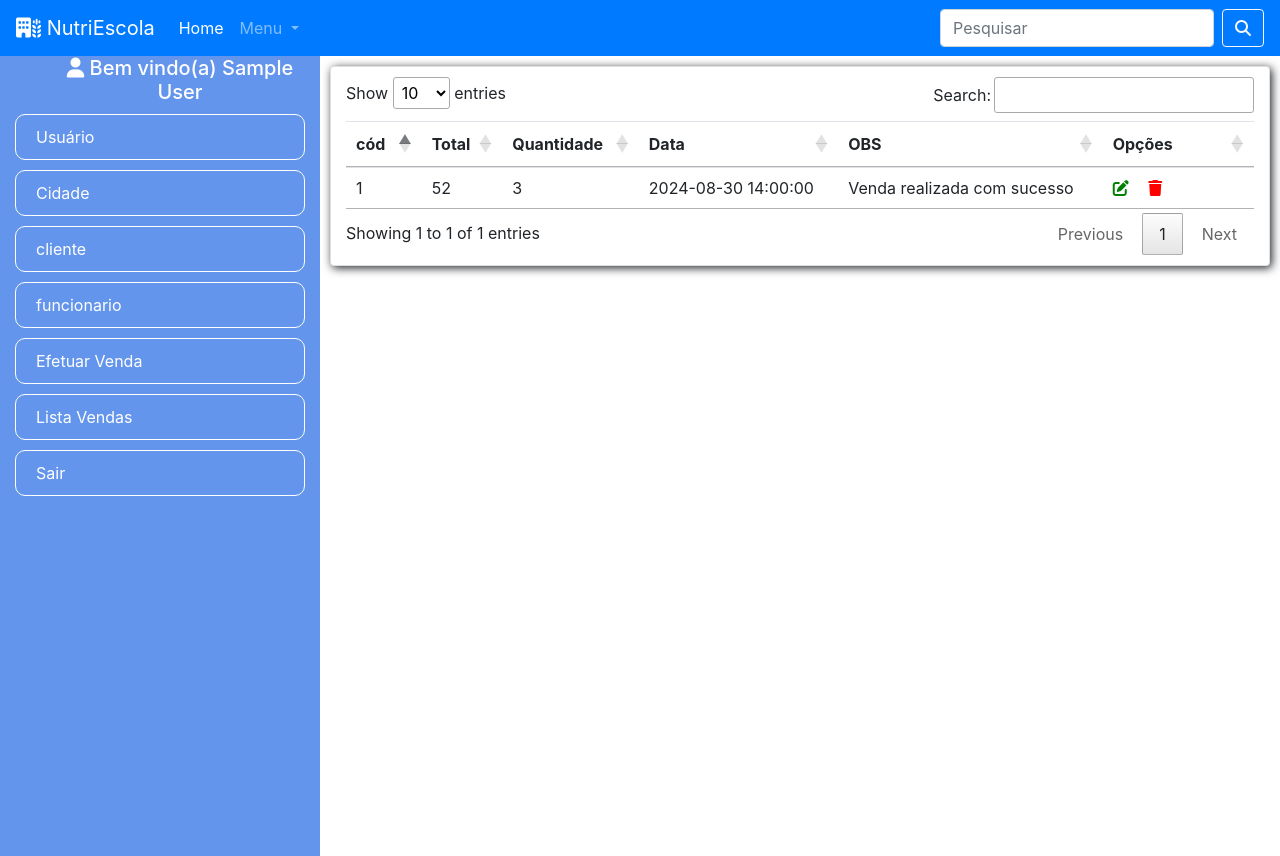
After one commit to LuizGustavo10/vendas-tec-2024, a PHP site: page /listaVenda.php in a window 1280 px wide. The commit adds this page. Run offline with PHP 8.4, Linux system fonts and the light colour scheme; the visitor is signed in with stand-in values (Sample User, id 1); data comes from the database, SQL or seed files in the repository; some libraries are stand-ins or nearby versions.

Commit message:
arrumado aparencia da venda e erro do finilzar

```diff
--- /dev/null
+++ b/vendas/listaVenda.php
@@ -0,0 +1,128 @@
+<?php
+
+include ('conexao.php');
+include ('validacao.php');
+
+//destino do formulário vai para o inserir
+$destino = './venda/inserir.php';
+
+//se existir algum idAlt
+if(!empty($_GET['idAlt'])){
+  $_SESSION['idVenda'] = $_GET['idAlt'];
+}
+
+?>
+
+
+
+<!DOCTYPE html>
+<html lang="pt-br">
+
+<head>
+  <meta charset="UTF-8">
+  <meta name="viewport" content="width=device-width, initial-scale=1.0">
+  <title> Sistema de Cardápios </title>
+  <link rel="stylesheet" href="estilo.css">
+  <link rel="stylesheet" href="https://stackpath.bootstrapcdn.com/bootstrap/4.1.3/css/bootstrap.min.css"
+    integrity="sha384-MCw98/SFnGE8fJT3GXwEOngsV7Zt27NXFoaoApmYm81iuXoPkFOJwJ8ERdknLPMO" crossorigin="anonymous">
+  <link rel="stylesheet" href="https://cdnjs.cloudflare.com/ajax/libs/font-awesome/6.5.2/css/all.min.css"
+    integrity="sha512-SnH5WK+bZxgPHs44uWIX+LLJAJ9/2PkPKZ5QiAj6Ta86w+fsb2TkcmfRyVX3pBnMFcV7oQPJkl9QevSCWr3W6A=="
+    crossorigin="anonymous" referrerpolicy="no-referrer" />
+  <link rel="stylesheet" href="https://cdn.datatables.net/2.0.5/css/dataTables.dataTables.css" />
+
+
+
+</head>
+
+<body>
+
+  <?php include './modulosMenu/menuSuperior.php' ?>
+
+
+
+  <div class="container-fluid">
+
+    <!-- linha -->
+    <div class="row">
+      <!-- coluna -->
+      <div class="col-md-3 menu">
+        <?php include './modulosMenu/menuLateral.php'?>
+      </div>
+      <div class="col-md-9">
+
+        <div class="row">
+
+
+
+          <div class="col-md card">
+            <table class="table " id="tabela">
+              <thead>
+                <tr>
+                  <th scope="col" class="col-1">cód</th>
+                  <th scope="col"> Total </th>
+                  <th scope="col"> Quantidade </th>
+                  <th scope="col"> Data </th>
+                  <th scope="col"> OBS </th>
+                  <th scope="col" class="col-2"> Opções </th>
+                </tr>
+              </thead>
+              <tbody>
+
+                <?php
+                  //sql para selecionar todos dadosAlteracao
+                  $sql = "SELECT * FROM venda";
+                  //executa o sql e armazena
+                  $resultado = mysqli_query($conexao, $sql);
+
+                  while($coluna = mysqli_fetch_assoc($resultado)){
+                ?>
+
+                <tr>
+
+                  <td> <?php echo $coluna['id'] ?> </td>
+                  <td> <?php echo $coluna['valor_total'] ?> </td>
+                  <td> <?php echo $coluna['quantidade_total'] ?> </td>
+                  <td> <?php echo $coluna['data_venda'] ?> </td>
+                  <td> <?php echo $coluna['obs'] ?> </td>
+                  <td>
+                    <a href="vendas.php?idAlt=<?= $coluna['id'] ?>" title="Editar"> <i class="fa-solid fa-pen-to-square editar"></i> </a>
+                    <a href="<?php echo './venda/excluir.php?id='.$coluna['id']; ?>" title="Excluir"> <i class="fa-solid fa-trash excluir"></i></a>
+                  </td>
+                </tr>
+
+                <?php } ?>
+
+              </tbody>
+            </table>
+          </div>
+
+
+        </div>
+      </div>
+
+    </div>
+
+  </div>
+
+
+
+  <script src="https://cdnjs.cloudflare.com/ajax/libs/jquery/3.7.1/jquery.min.js"
+    integrity="sha512-v2CJ7UaYy4JwqLDIrZUI/4hqeoQieOmAZNXBeQyjo21dadnwR+8ZaIJVT8EE2iyI61OV8e6M8PP2/4hpQINQ/g=="
+    crossorigin="anonymous" referrerpolicy="no-referrer"></script>
+
+  <script src="https://cdnjs.cloudflare.com/ajax/libs/popper.js/1.14.3/umd/popper.min.js"
+    integrity="sha384-ZMP7rVo3mIykV+2+9J3UJ46jBk0WLaUAdn689aCwoqbBJiSnjAK/l8WvCWPIPm49"
+    crossorigin="anonymous"></script>
+  <script src="https://stackpath.bootstrapcdn.com/bootstrap/4.1.3/js/bootstrap.min.js"
+    integrity="sha384-ChfqqxuZUCnJSK3+MXmPNIyE6ZbWh2IMqE241rYiqJxyMiZ6OW/JmZQ5stwEULTy"
+    crossorigin="anonymous"></script>
+
+
+  <script src="https://cdn.datatables.net/2.0.5/js/dataTables.js"></script>
+  <script src="https://cdnjs.cloudflare.com/ajax/libs/jquery.mask/1.14.16/jquery.mask.min.js" integrity="sha512-pHVGpX7F/27yZ0ISY+VVjyULApbDlD0/X0rgGbTqCE7WFW5MezNTWG/dnhtbBuICzsd0WQPgpE4REBLv+UqChw==" crossorigin="anonymous" referrerpolicy="no-referrer"></script>
+
+  <script src="script.js"></script>
+
+</body>
+
+</html>
--- a/vendas/modulosMenu/menuLateral.php
+++ b/vendas/modulosMenu/menuLateral.php
@@ -7,9 +7,10 @@
 
     <li> <a href="./sistema.php" class="menu-item"> Usuário </a> </li>
     <li> <a href="./cidade.php" class="menu-item"> Cidade </a> </li>
-    <li> <a href="./escola.php" class="menu-item"> Escola </a> </li>
-    <li> <a href="./cardapio.php" class="menu-item"> Cardápio </a> </li>
-    <li> <a href="./cardapio.php" class="menu-item"> Relatório </a> </li>
+    <li> <a href="./cliente.php" class="menu-item"> cliente </a> </li>
+    <li> <a href="./funcionario.php" class="menu-item"> funcionario </a> </li>
+    <li> <a href="./vendas.php" class="menu-item"> Efetuar Venda </a> </li>
+    <li> <a href="./listaVenda.php" class="menu-item"> Lista Vendas </a> </li>
 
     <li> <a href="./sair.php" class="menu-item"> Sair </a> </li>
 </ul>
```
Also changed, not shown: vendas/venda/alterar.php (added, +21 -0 lines), vendas/venda/excluir.php (added, +14 -0 lines), vendas/venda/inserir.php (added, +19 -0 lines), vendas/vendas.php (+43 -11 lines).
